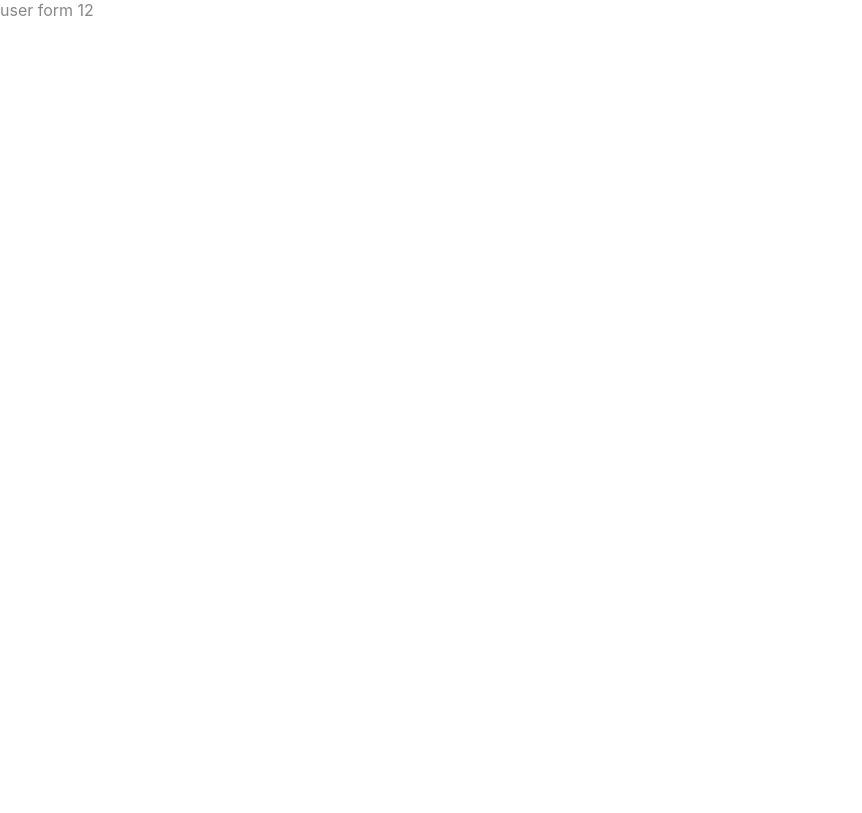
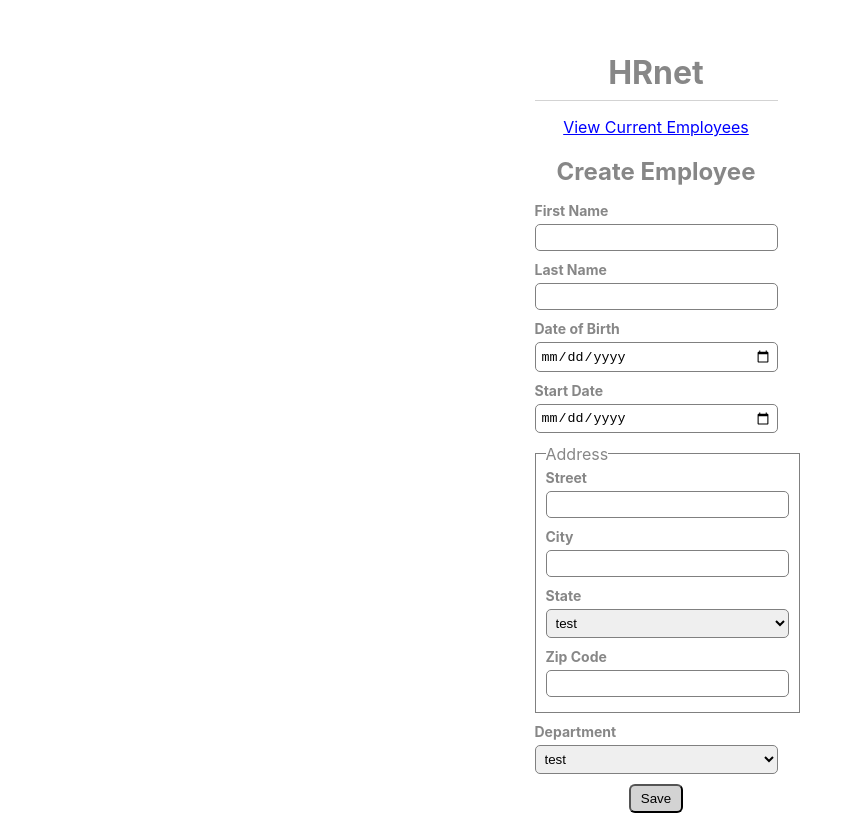
Before and after one commit to Hugolainen/HRnet, a React (Create React App) app in the folder hrnet/: page / in a window 1280 px wide. Shown: the whole page, without its empty margins (0-862 px from the left). Built offline with nearby package versions, Linux system fonts and the light colour scheme.

Commit message:
Added createUser page layout

```diff
--- a/hrnet/src/App.js
+++ b/hrnet/src/App.js
@@ -1,25 +1,28 @@
 import React, { useState } from "react";
 import { BrowserRouter, Switch, Route } from "react-router-dom";
+import { CreateEmployee } from "./pages/CreateEmployee";
+import { CurrentEmployees } from "./pages/CurrentEmployees";
+import { ContentArea } from "./components/ContentArea";
 
 const App = () => {
   // eslint-disable-next-line no-unused-vars
   const [users, setUsers] = useState([1, 2]);
 
   return (
-    <div className="App">
+    <ContentArea>
       <BrowserRouter>
         <div className="body">
           <Switch>
+            <Route path="/list">
+              <CurrentEmployees />
+            </Route>
             <Route path="/">
-              <div> user form {users} </div>
-            </Route>
-            <Route path="/list">
-              <div> user list </div>
+              <CreateEmployee />
             </Route>
           </Switch>
         </div>
       </BrowserRouter>
-    </div>
+    </ContentArea>
   );
 };
 
--- a/hrnet/src/assets/Theme.js
+++ b/hrnet/src/assets/Theme.js
@@ -46,15 +46,15 @@ export const theme = {
     ubuntu: themeFonts.ubuntu,
   },
   fontSizes: {
-    small: "1em",
-    medium: "2em",
-    large: "3em",
     text: "14px",
     title: "36px",
-    title2: "30px",
-    title3: "24px",
+    title2: "24px",
+
     tableHeader: "14px",
     tableBody: "13px",
+
+    label: "14px",
+    input: "14px",
   },
   containerSizes: {
     table: "1000px",
@@ -77,3 +77,35 @@ export const GlobalStyle = createGlobalStyle`
     -moz-osx-font-smoothing: grayscale;
   }
 `;
+
+export const Label = styled.label`
+  margin-bottom: 5px;
+  font-weight: bold;
+  font-size: ${(props) => props.theme.fontSizes.label};
+`;
+
+export const Input = styled.input`
+  margin-bottom: 10px;
+  padding: 5px;
+  border: 1px solid grey;
+  border-radius: 5px;
+
+  :focus {
+    outline: 0;
+    box-shadow: 0 3px 1px -2px rgb(0 0 0 / 20%), 0 2px 2px 0 rgb(0 0 0 / 14%),
+      0 1px 5px 0 rgb(0 0 0 / 12%);
+  }
+`;
+
+export const Select = styled.select`
+  margin-bottom: 10px;
+  padding: 5px;
+  border-color: grey;
+  border-radius: 5px;
+
+  :focus {
+    outline: 0;
+    box-shadow: 0 3px 1px -2px rgb(0 0 0 / 20%), 0 2px 2px 0 rgb(0 0 0 / 14%),
+      0 1px 5px 0 rgb(0 0 0 / 12%);
+  }
+`;
--- /dev/null
+++ b/hrnet/src/components/ContentArea.js
@@ -0,0 +1,29 @@
+import React from "react";
+import styled from "styled-components";
+
+// eslint-disable-next-line react/prop-types
+export const ContentArea = ({ children }) => {
+  return (
+    <FullArea>
+      <CenterArea>{children}</CenterArea>
+    </FullArea>
+  );
+};
+
+const FullArea = styled.div`
+  flex: 1 1 auto;
+  display: flex;
+  justify-content: center;
+  height: 100%;
+`;
+
+const CenterArea = styled.div`
+  display: flex;
+  flex-direction: column;
+  align-items: center;
+  max-width: 900px;
+  width: 100%;
+  height: 100%;
+  padding-left: 1em;
+  padding-right: 1em;
+`;
--- /dev/null
+++ b/hrnet/src/components/DateInput.js
@@ -0,0 +1,20 @@
+import React, { useState } from "react";
+import { Label, Input } from "../assets/Theme";
+
+// eslint-disable-next-line react/prop-types
+export const DateInput = ({ label, onSetInput }) => {
+  const [value, setValue] = useState();
+
+  return (
+    <>
+      <Label htmlFor={label}>{label}</Label>
+      <Input
+        type="date"
+        name={label}
+        value={value}
+        onChange={(e) => setValue(e.target.value)}
+        onBlur={() => onSetInput(value)}
+      />
+    </>
+  );
+};
--- /dev/null
+++ b/hrnet/src/components/InputCategory.js
@@ -0,0 +1,27 @@
+import React from "react";
+import styled from "styled-components";
+
+// eslint-disable-next-line react/prop-types
+export const InputCategory = ({ children, name }) => {
+  return (
+    <CategoryBorder>
+      <CategoryTitle> {name} </CategoryTitle> {children}
+    </CategoryBorder>
+  );
+};
+
+const CategoryBorder = styled.div`
+  display: flex;
+  flex-direction: column;
+  position: relative;
+  width: 100%;
+  margin: 10px 0;
+  padding: 15px 10px 5px 10px;
+  border: 1px solid grey;
+`;
+
+const CategoryTitle = styled.div`
+  position: absolute;
+  background-color: white;
+  top: -10px;
+`;
--- /dev/null
+++ b/hrnet/src/components/SelectInput.js
@@ -0,0 +1,30 @@
+import React, { useState } from "react";
+import { Label, Select } from "../assets/Theme";
+
+// eslint-disable-next-line react/prop-types
+export const SelectInput = ({ label, options, onSetInput }) => {
+  const [value, setValue] = useState();
+
+  return (
+    <>
+      <Label htmlFor={label}>{label}</Label>
+      <Select
+        value={value}
+        name={label}
+        onChange={(e) => {
+          setValue(e.target.value);
+          onSetInput(value);
+        }}
+      >
+        {
+          // eslint-disable-next-line react/prop-types
+          options.map((option) => (
+            <option key={option.name} value={option.name}>
+              {option.name}
+            </option>
+          ))
+        }
+      </Select>
+    </>
+  );
+};
--- /dev/null
+++ b/hrnet/src/components/TextInput.js
@@ -0,0 +1,20 @@
+import React, { useState } from "react";
+import { Label, Input } from "../assets/Theme";
+
+// eslint-disable-next-line react/prop-types
+export const TextInput = ({ label, onSetInput }) => {
+  const [value, setValue] = useState();
+
+  return (
+    <>
+      <Label htmlFor={label}>{label}</Label>
+      <Input
+        type="text"
+        name={label}
+        value={value}
+        onChange={(e) => setValue(e.target.value)}
+        onBlur={() => onSetInput(value)}
+      />
+    </>
+  );
+};
--- /dev/null
+++ b/hrnet/src/pages/CreateEmployee.js
@@ -0,0 +1,88 @@
+import React from "react";
+import { Link } from "react-router-dom";
+import { styled } from "../assets/Theme";
+import { TextInput } from "../components/TextInput";
+import { DateInput } from "../components/DateInput";
+import { SelectInput } from "../components/SelectInput";
+import { InputCategory } from "../components/InputCategory";
+
+export const CreateEmployee = () => {
+  const setFirstName = (value) => {
+    console.log(value);
+  };
+  const testOptions = [{ name: "test" }, { name: "test2" }];
+
+  return (
+    <CreateEmployeeContainer>
+      <PageTitle>HRnet</PageTitle>
+      <NavLink to="/list"> View Current Employees </NavLink>
+      <SubTitle> Create Employee </SubTitle>
+      <TextInput label="First Name" onSetInput={setFirstName} />
+      <TextInput label="Last Name" onSetInput={setFirstName} />
+      <DateInput label="Date of Birth" onSetInput={setFirstName} />
+      <DateInput label="Start Date" onSetInput={setFirstName} />
+
+      <InputCategory name="Address">
+        <TextInput label="Street" onSetInput={setFirstName} />
+        <TextInput label="City" onSetInput={setFirstName} />
+        <SelectInput
+          label="State"
+          options={testOptions}
+          onSetInput={setFirstName}
+        />
+        <TextInput label="Zip Code" onSetInput={setFirstName} />
+      </InputCategory>
+
+      <SelectInput
+        label="Department"
+        options={testOptions}
+        onSetInput={setFirstName}
+      />
+      <Button onClick={setFirstName}> Save </Button>
+    </CreateEmployeeContainer>
+  );
+};
+
+const CreateEmployeeContainer = styled.div`
+  display: flex;
+  flex-direction: column;
+  max-width: 320px;
+  width: 100%;
+  height: 100%;
+  margin-top: 2rem;
+  padding-left: 1em;
+  padding-right: 1em;
+`;
+
+const PageTitle = styled.h1`
+  font-size: ${(props) => props.theme.fontSizes.title1};
+  text-align: center;
+  padding-bottom: 0.5rem;
+  border-bottom: 1px solid lightgrey;
+  margin-bottom: 1rem;
+  font-weight: bold;
+`;
+
+const SubTitle = styled.h2`
+  font-size: ${(props) => props.theme.fontSizes.title2};
+  text-align: center;
+
+  margin-bottom: 1rem;
+  font-weight: medium;
+`;
+
+const NavLink = styled(Link)`
+  text-align: center;
+  text-decoration: underline;
+  cursor: pointer;
+  color: blue;
+`;
+
+const Button = styled.button`
+  cursor: pointer;
+  background-color: lightgrey;
+  border-radius: 6px;
+  padding: 5px 10px;
+  width: fit-content;
+  align-self: center;
+`;
--- /dev/null
+++ b/hrnet/src/pages/CurrentEmployees.js
@@ -0,0 +1,20 @@
+import React from "react";
+import { styled } from "../assets/Theme";
+
+export const CurrentEmployees = () => {
+  return (
+    <PageContainer>
+      <div>stuff</div>
+    </PageContainer>
+  );
+};
+
+const PageContainer = styled.div`
+  display: flex;
+  flex-direction: column;
+  max-width: 1300px;
+  width: 100%;
+  height: 100%;
+  padding-left: 1em;
+  padding-right: 1em;
+`;
```
